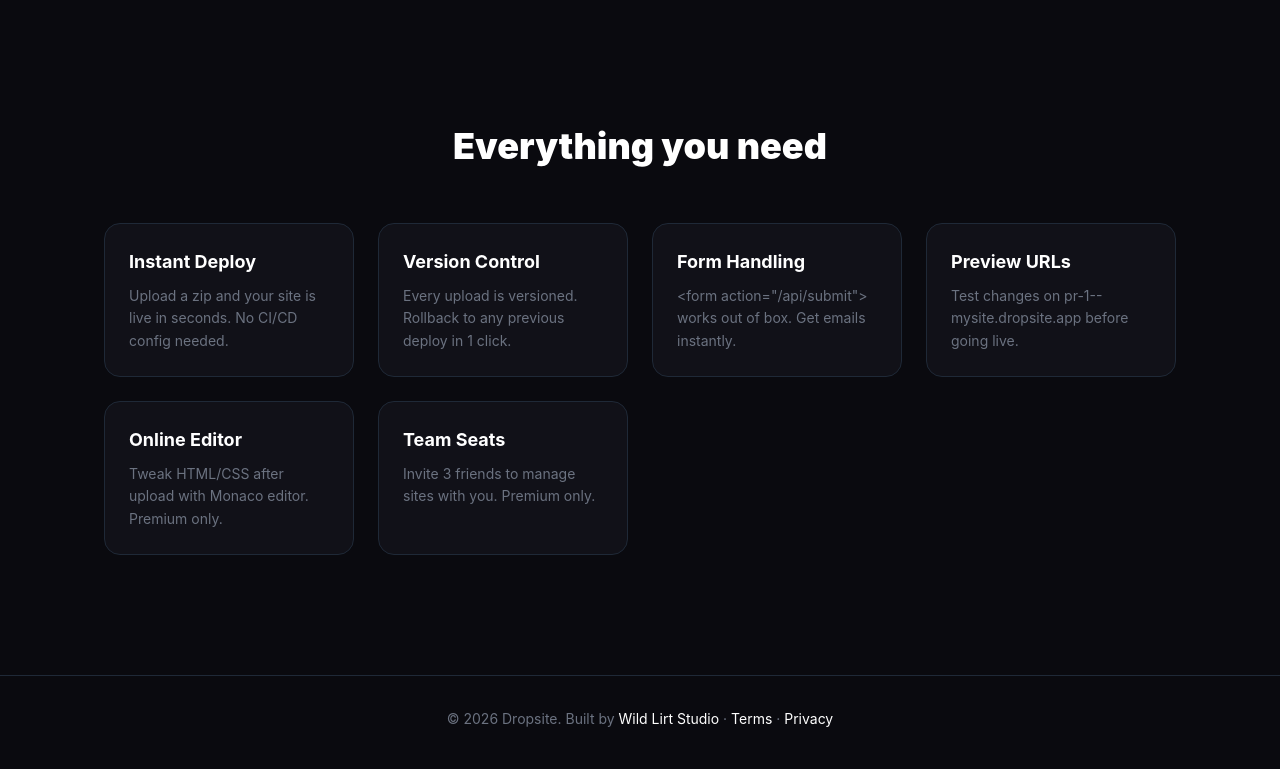
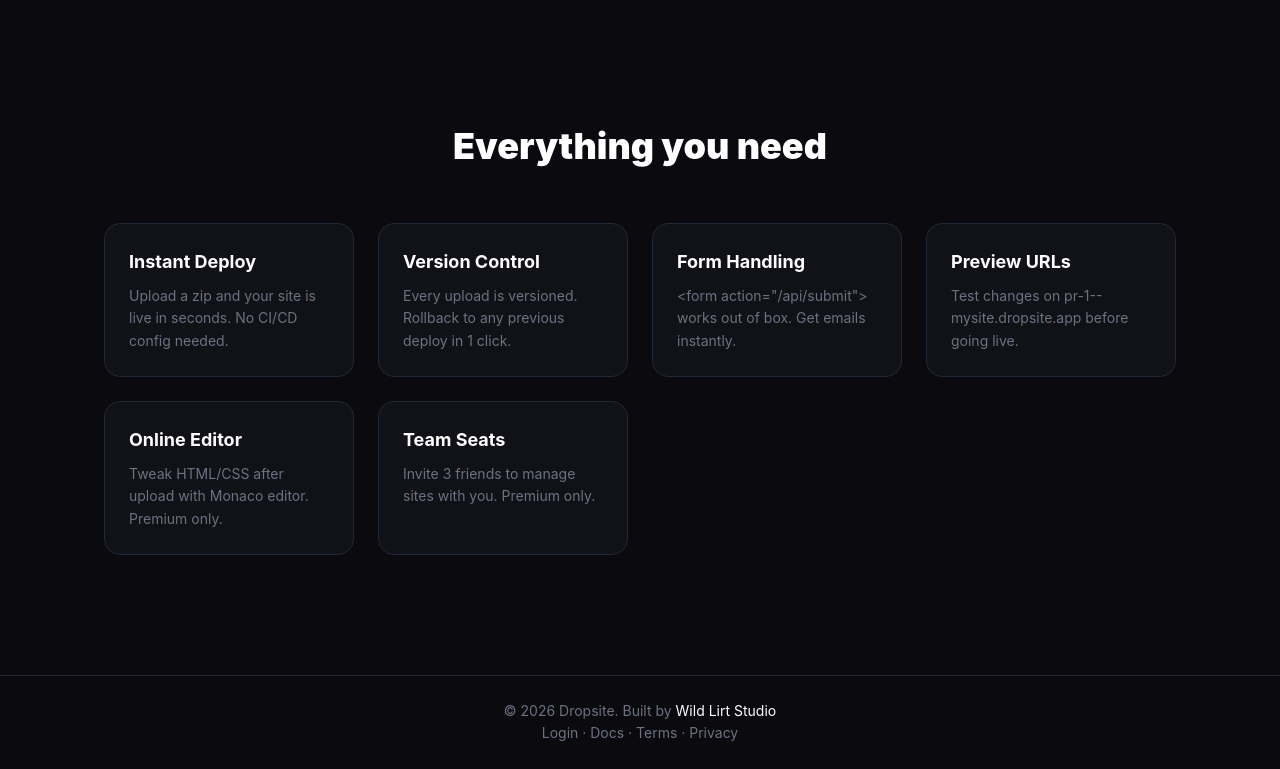
Before and after one commit to Nullforge01/Forge, a plain HTML site: page index.html in a window 1280 px wide. Shown: the part 1053-1822 px from the top of the page. Drawn offline with Linux system fonts and the light colour scheme.

Commit message:
Revise footer with new styles and links

```diff
--- a/index.html
+++ b/index.html
@@ -229,10 +229,12 @@
     </div>
   </section>
 
-  <footer>
-  © 2026 Dropsite. Built by <a href="#">Wild Lirt Studio</a> ·
-  <a href="terms.html">Terms</a> ·
-  <a href="privacy.html">Privacy</a>
+<footer style="text-align: center; padding: 24px; color: #6b7280; font-size: 14px; border-top: 1px solid #1f2937;">
+  © 2026 Dropsite. Built by <a href="#" style="color: #fff; text-decoration: none;">Wild Lirt Studio</a><br>
+  <a href="/login.html" style="color: #6b7280; text-decoration: none;">Login</a> ·
+  <a href="/docs.html" style="color: #6b7280; text-decoration: none;">Docs</a> ·
+  <a href="/terms.html" style="color: #6b7280; text-decoration: none;">Terms</a> ·
+  <a href="/privacy.html" style="color: #6b7280; text-decoration: none;">Privacy</a>
 </footer>
 </body>
 </html>
```
